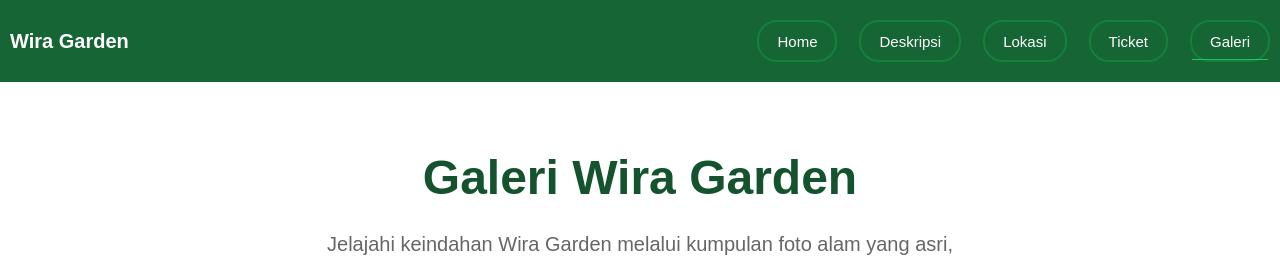
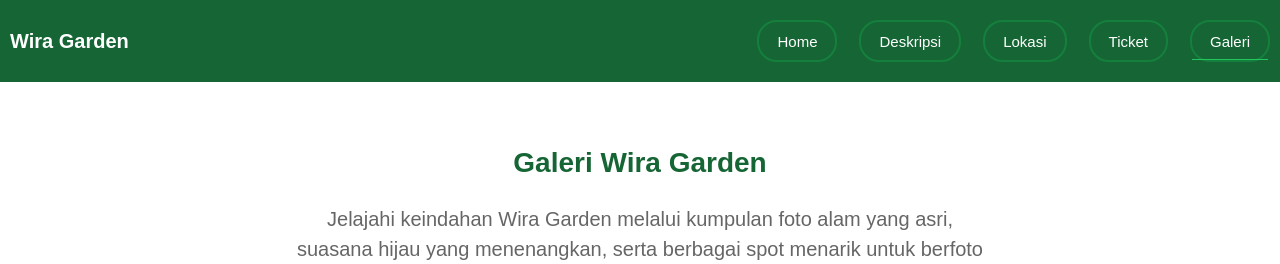
Before and after one commit to jovanakbarsetiodono-code/TI-WEB-24A-SIXTUPLE, a Next.js app in the folder my-app/: page /galeri in a window 1280 px wide. Shown: the top 264 px of the page. Built offline with nearby package versions, Linux system fonts and the light colour scheme.

Commit message:
Ubah ukuran Font judul pada halaman galeri

```diff
--- a/my-app/app/galeri/gallery.module.css
+++ b/my-app/app/galeri/gallery.module.css
@@ -42,12 +42,12 @@
   margin: 60px 0;
 }
 
-/* 🔥 TITLE SUDAH BOLD */
+
 .header h1 {
-  font-size: 48px;
-  color: #14532d;
-  margin-bottom: 15px;
-  font-weight: 800; /* ini bikin tebal */
+  font-size: 28px;
+  font-weight: 700;
+  color: #166534;
+  margin-bottom: 20px;
 }
 
 .header p {
```
